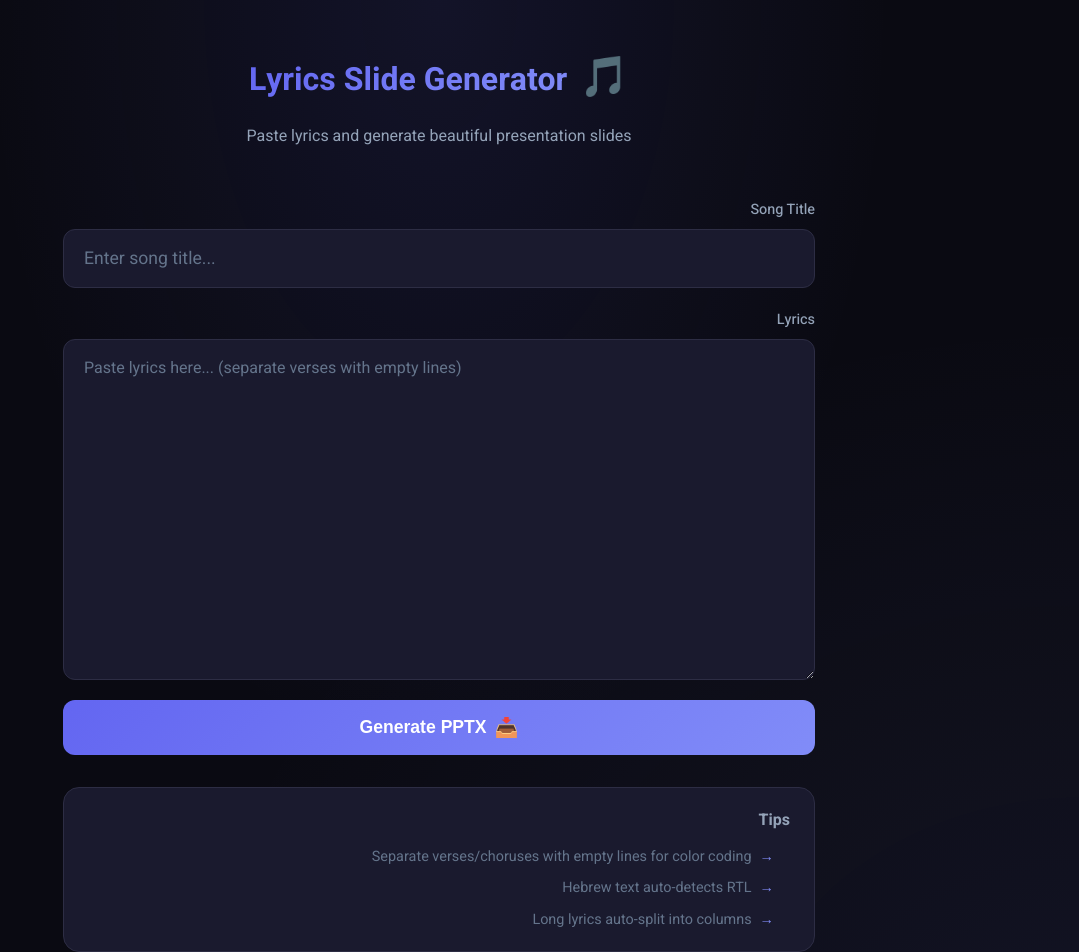
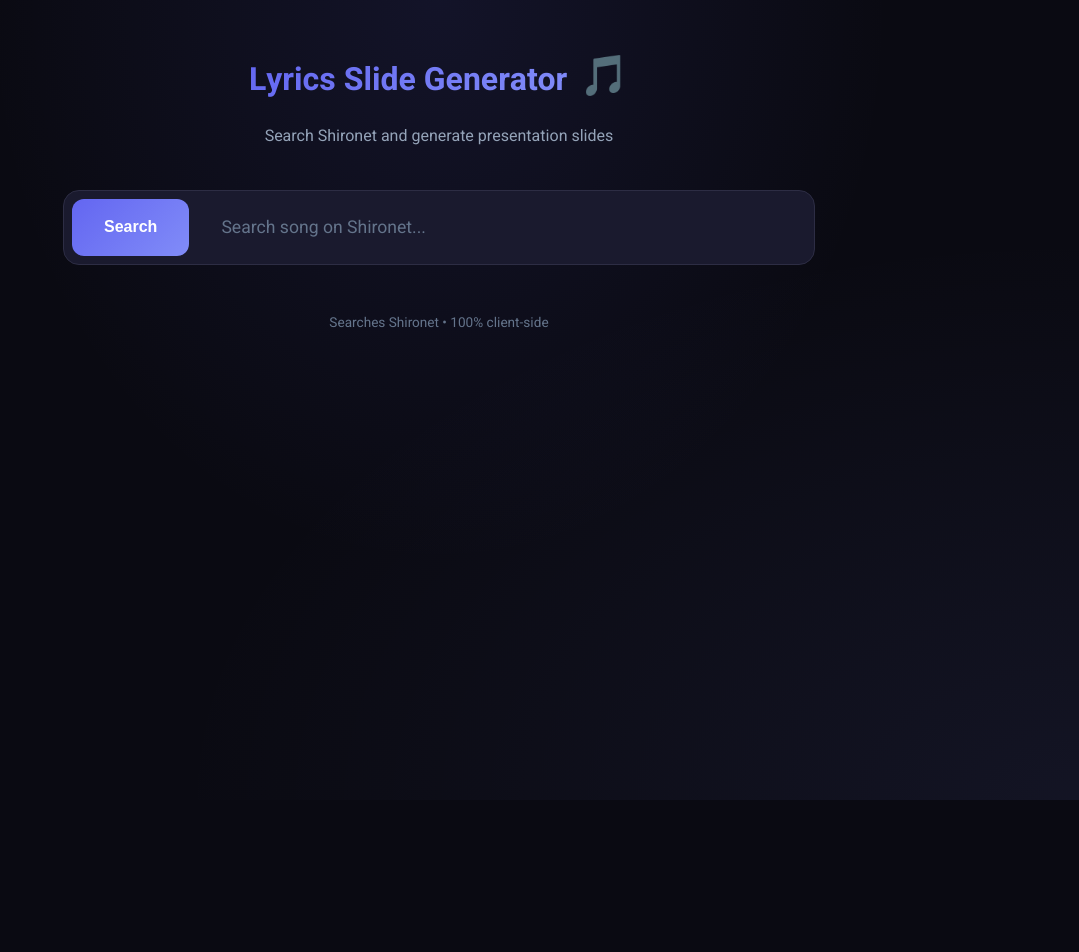
Before and after one commit to Yakirbe/slides-songs-shironet, a React (Vite) app in the folder webapp/frontend/: page / in a window 1280 px wide. Shown: the top 952 px of the page, without its empty margins (201-1280 px from the left). After the commit the page ends 800 px from the top, so only its background shows below. Built offline with nearby package versions, Linux system fonts and the light colour scheme.

Commit message:
Add Shironet search via CORS proxy - fully client-side

```diff
--- a/webapp/frontend/src/App.jsx
+++ b/webapp/frontend/src/App.jsx
@@ -1,5 +1,8 @@
 import { useState } from 'react'
 import pptxgen from 'pptxgenjs'
+
+// CORS proxy for fetching Shironet pages
+const CORS_PROXY = 'https://api.allorigins.win/raw?url='
 
 // Section colors (cycling through for verses/choruses)
 const SECTION_COLORS = [
@@ -48,14 +51,76 @@
   return { columns: 5, fontSize: 10 }
 }
 
+// Search Shironet for songs
+async function searchShironet(query) {
+  const searchUrl = `https://shironet.mako.co.il/search?q=${encodeURIComponent(query)}`
+
+  const response = await fetch(CORS_PROXY + encodeURIComponent(searchUrl))
+  if (!response.ok) throw new Error('Search failed')
+
+  const html = await response.text()
+  const parser = new DOMParser()
+  const doc = parser.parseFromString(html, 'text/html')
+
+  const results = []
+  const links = doc.querySelectorAll('a[href*="type=lyrics"]')
+
+  links.forEach(link => {
+    const href = link.getAttribute('href')
+    const text = link.textContent.trim()
+
+    if (href && text && href.includes('wrkid')) {
+      let title = text
+      let artist = ''
+
+      if (text.includes(' - ')) {
+        const parts = text.split(' - ')
+        title = parts[0].trim()
+        artist = parts[1]?.trim() || ''
+      }
+
+      const fullUrl = href.startsWith('/')
+        ? `https://shironet.mako.co.il${href}`
+        : href
+
+      // Avoid duplicates
+      if (!results.find(r => r.url === fullUrl)) {
+        results.push({ title, artist, url: fullUrl })
+      }
+    }
+  })
+
+  return results.slice(0, 10)
+}
+
+// Extract lyrics from Shironet page
+async function extractLyrics(url) {
+  const response = await fetch(CORS_PROXY + encodeURIComponent(url))
+  if (!response.ok) throw new Error('Failed to load page')
+
+  const html = await response.text()
+  const parser = new DOMParser()
+  const doc = parser.parseFromString(html, 'text/html')
+
+  // Get title
+  const titleElem = doc.querySelector('h1, .artist_song_name_txt')
+  const title = titleElem?.textContent?.trim() || ''
+
+  // Get lyrics
+  const lyricsElem = doc.querySelector('span.artist_lyrics_text')
+  const lyrics = lyricsElem?.textContent || ''
+
+  return { title, lyrics }
+}
+
+// Generate PPTX
 async function generatePptx(title, lyricsText) {
   const pptx = new pptxgen()
-  pptx.layout = 'LAYOUT_WIDE' // 13.33" x 7.5"
+  pptx.layout = 'LAYOUT_WIDE'
 
   const lines = lyricsText.split('\n')
   const isRtl = isHebrew(title) || isHebrew(lyricsText)
 
-  // Split into sections and assign colors
   const sections = splitIntoSections(lines)
   const coloredLines = []
 
@@ -72,10 +137,9 @@
   const layout = getOptimalLayout(coloredLines.length)
   const { columns, fontSize } = layout
 
-  // Create slide
   const slide = pptx.addSlide()
 
-  // Background image from Lorem Picsum
+  // Background image
   const seed = Math.abs(title.split('').reduce((a, c) => a + c.charCodeAt(0), 0)) % 1000
   slide.addImage({
     path: `https://picsum.photos/seed/${seed}/1920/1080`,
@@ -97,7 +161,6 @@
     cols.push(coloredLines.slice(i * linesPerCol, (i + 1) * linesPerCol))
   }
 
-  // Column dimensions
   const margin = 0.3
   const colGap = 0.2
   const contentTop = 0.75
@@ -105,11 +168,9 @@
   const availableWidth = 13.33 - (2 * margin)
   const colWidth = (availableWidth - (colGap * (columns - 1))) / columns
 
-  // Render columns
   for (let i = 0; i < cols.length; i++) {
     const colLines = cols[i]
 
-    // Calculate position (RTL: start from right)
     let left
     if (isRtl) {
       left = 13.33 - margin - colWidth - (i * (colWidth + colGap))
@@ -117,7 +178,6 @@
       left = margin + (i * (colWidth + colGap))
     }
 
-    // Background box
     slide.addShape('roundRect', {
       x: left - 0.1, y: contentTop - 0.05,
       w: colWidth + 0.2, h: contentHeight + 0.1,
@@ -125,7 +185,6 @@
       line: { color: '1E1E32', transparency: 100 }
     })
 
-    // Text content
     const textObjects = colLines.map(item => ({
       text: item.text + '\n',
       options: { color: item.color, fontSize, breakLine: true }
@@ -140,19 +199,64 @@
     })
   }
 
-  // Download
   await pptx.writeFile({ fileName: `${title.replace(/\s+/g, '_')}.pptx` })
 }
 
 function App() {
+  const [query, setQuery] = useState('')
+  const [results, setResults] = useState([])
+  const [selectedSong, setSelectedSong] = useState(null)
+  const [lyrics, setLyrics] = useState('')
   const [title, setTitle] = useState('')
-  const [lyrics, setLyrics] = useState('')
+  const [searching, setSearching] = useState(false)
+  const [loading, setLoading] = useState(null)
   const [generating, setGenerating] = useState(false)
   const [error, setError] = useState('')
 
+  const handleSearch = async (e) => {
+    e.preventDefault()
+    if (!query.trim()) return
+
+    setSearching(true)
+    setError('')
+    setResults([])
+    setSelectedSong(null)
+    setLyrics('')
+
+    try {
+      const searchResults = await searchShironet(query.trim())
+      setResults(searchResults)
+      if (searchResults.length === 0) {
+        setError('No results found')
+      }
+    } catch (err) {
+      setError('Search failed: ' + err.message)
+      console.error(err)
+    } finally {
+      setSearching(false)
+    }
+  }
+
+  const handleSelectSong = async (song) => {
+    setLoading(song.url)
+    setError('')
+
+    try {
+      const { title: extractedTitle, lyrics: extractedLyrics } = await extractLyrics(song.url)
+      setSelectedSong(song)
+      setTitle(extractedTitle || `${song.title} - ${song.artist}`)
+      setLyrics(extractedLyrics)
+    } catch (err) {
+      setError('Failed to load lyrics: ' + err.message)
+      console.error(err)
+    } finally {
+      setLoading(null)
+    }
+  }
+
   const handleGenerate = async () => {
     if (!title.trim() || !lyrics.trim()) {
-      setError('Please enter both title and lyrics')
+      setError('No lyrics loaded')
       return
     }
 
@@ -162,7 +266,7 @@
     try {
       await generatePptx(title.trim(), lyrics.trim())
     } catch (err) {
-      setError('Failed to generate PPTX: ' + err.message)
+      setError('Failed to generate: ' + err.message)
       console.error(err)
     } finally {
       setGenerating(false)
@@ -177,33 +281,71 @@
             <span className="logo-icon">🎵</span>
             <h1>Lyrics Slide Generator</h1>
           </div>
-          <p className="subtitle">Paste lyrics and generate beautiful presentation slides</p>
+          <p className="subtitle">Search Shironet and generate presentation slides</p>
         </header>
 
-        <div className="form">
-          <div className="input-group">
-            <label>Song Title</label>
+        <form onSubmit={handleSearch} className="search-form">
+          <div className="search-box">
             <input
               type="text"
-              value={title}
-              onChange={(e) => setTitle(e.target.value)}
-              placeholder="Enter song title..."
-              className="text-input"
+              value={query}
+              onChange={(e) => setQuery(e.target.value)}
+              placeholder="Search song on Shironet..."
+              className="search-input"
               dir="auto"
             />
+            <button type="submit" className="search-button" disabled={searching}>
+              {searching ? <span className="spinner"></span> : 'Search'}
+            </button>
+          </div>
+        </form>
+
+        {error && <div className="error-message">{error}</div>}
+
+        {results.length > 0 && !selectedSong && (
+          <div className="results">
+            <h2 className="results-title">Search Results</h2>
+            <div className="results-list">
+              {results.map((song, i) => (
+                <div
+                  key={i}
+                  className="result-card"
+                  onClick={() => handleSelectSong(song)}
+                >
+                  <div className="result-info">
+                    <h3 className="result-title">{song.title}</h3>
+                    <p className="result-artist">{song.artist}</p>
+                  </div>
+                  {loading === song.url ? (
+                    <span className="spinner small"></span>
+                  ) : (
+                    <span className="arrow">←</span>
+                  )}
+                </div>
+              ))}
+            </div>
+          </div>
+        )}
+
+        {selectedSong && lyrics && (
+          <div className="editor">
+            <div className="editor-header">
+              <h2>{title}</h2>
+              <button
+                className="back-button"
+                onClick={() => { setSelectedSong(null); setLyrics(''); }}
+              >
+                ← Back to results
+              </button>
             </div>
 
-          <div className="input-group">
-            <label>Lyrics</label>
             <textarea
               value={lyrics}
               onChange={(e) => setLyrics(e.target.value)}
-              placeholder="Paste lyrics here... (separate verses with empty lines)"
               className="lyrics-input"
               dir="auto"
-              rows={12}
+              rows={15}
             />
-          </div>
 
             <button
               onClick={handleGenerate}
@@ -223,24 +365,10 @@
               )}
             </button>
           </div>
-
-        {error && (
-          <div className="error-message">
-            {error}
-          </div>
         )}
 
-        <div className="tips">
-          <h3>Tips</h3>
-          <ul>
-            <li>Separate verses/choruses with empty lines for color coding</li>
-            <li>Hebrew text auto-detects RTL</li>
-            <li>Long lyrics auto-split into columns</li>
-          </ul>
-        </div>
-
         <footer className="footer">
-          <p>100% client-side • No data sent to servers</p>
+          <p>Searches Shironet • 100% client-side</p>
         </footer>
       </div>
     </div>
--- a/webapp/frontend/src/index.css
+++ b/webapp/frontend/src/index.css
@@ -44,7 +44,7 @@
 /* Header */
 .header {
   text-align: center;
-  margin-bottom: 3rem;
+  margin-bottom: 2.5rem;
 }
 
 .logo {
@@ -79,69 +79,68 @@
   font-size: 1rem;
 }
 
-/* Form */
-.form {
-  display: flex;
-  flex-direction: column;
-  gap: 1.25rem;
+/* Search Form */
+.search-form {
   margin-bottom: 2rem;
 }
 
-.input-group {
+.search-box {
   display: flex;
-  flex-direction: column;
-  gap: 0.5rem;
+  gap: 0.75rem;
+  background: var(--bg-card);
+  padding: 0.5rem;
+  border-radius: 1rem;
+  border: 1px solid var(--border-color);
+  transition: all 0.3s ease;
 }
 
-.input-group label {
-  font-size: 0.9rem;
-  font-weight: 500;
-  color: var(--text-secondary);
+.search-box:focus-within {
+  border-color: var(--accent-primary);
+  box-shadow: 0 0 0 3px var(--accent-glow);
 }
 
-.text-input {
-  background: var(--bg-card);
-  border: 1px solid var(--border-color);
-  border-radius: 0.75rem;
+.search-input {
+  flex: 1;
+  background: transparent;
+  border: none;
   padding: 1rem 1.25rem;
   font-size: 1.1rem;
   color: var(--text-primary);
   font-family: inherit;
-  transition: all 0.3s ease;
 }
 
-.text-input:focus {
-  outline: none;
-  border-color: var(--accent-primary);
-  box-shadow: 0 0 0 3px var(--accent-glow);
-}
-
-.text-input::placeholder {
+.search-input::placeholder {
   color: var(--text-muted);
 }
 
-.lyrics-input {
-  background: var(--bg-card);
-  border: 1px solid var(--border-color);
-  border-radius: 0.75rem;
-  padding: 1rem 1.25rem;
-  font-size: 1rem;
-  color: var(--text-primary);
-  font-family: inherit;
-  resize: vertical;
-  min-height: 200px;
-  line-height: 1.6;
-  transition: all 0.3s ease;
+.search-input:focus {
+  outline: none;
 }
 
-.lyrics-input:focus {
-  outline: none;
-  border-color: var(--accent-primary);
-  box-shadow: 0 0 0 3px var(--accent-glow);
+.search-button {
+  background: linear-gradient(135deg, var(--accent-primary), var(--accent-secondary));
+  color: white;
+  border: none;
+  padding: 1rem 2rem;
+  border-radius: 0.75rem;
+  font-size: 1rem;
+  font-weight: 600;
+  cursor: pointer;
+  transition: all 0.3s ease;
+  display: flex;
+  align-items: center;
+  justify-content: center;
+  min-width: 100px;
 }
 
-.lyrics-input::placeholder {
-  color: var(--text-muted);
+.search-button:hover:not(:disabled) {
+  transform: translateY(-2px);
+  box-shadow: 0 8px 20px var(--accent-glow);
+}
+
+.search-button:disabled {
+  opacity: 0.7;
+  cursor: not-allowed;
 }
 
 /* Spinner */
@@ -149,7 +148,7 @@
   width: 20px;
   height: 20px;
   border: 2px solid transparent;
-  border-top-color: white;
+  border-top-color: currentColor;
   border-radius: 50%;
   animation: spin 0.8s linear infinite;
 }
@@ -163,8 +162,141 @@
   to { transform: rotate(360deg); }
 }
 
+/* Error */
+.error-message {
+  background: rgba(248, 113, 113, 0.1);
+  border: 1px solid rgba(248, 113, 113, 0.3);
+  color: var(--error);
+  padding: 1rem 1.5rem;
+  border-radius: 0.75rem;
+  margin-bottom: 1.5rem;
+  text-align: center;
+}
+
+/* Results */
+.results {
+  animation: fadeIn 0.4s ease;
+}
+
+@keyframes fadeIn {
+  from { opacity: 0; transform: translateY(10px); }
+  to { opacity: 1; transform: translateY(0); }
+}
+
+.results-title {
+  font-size: 1.1rem;
+  font-weight: 600;
+  margin-bottom: 1rem;
+  color: var(--text-secondary);
+}
+
+.results-list {
+  display: flex;
+  flex-direction: column;
+  gap: 0.75rem;
+}
+
+.result-card {
+  background: var(--bg-card);
+  border: 1px solid var(--border-color);
+  border-radius: 0.75rem;
+  padding: 1rem 1.25rem;
+  display: flex;
+  align-items: center;
+  justify-content: space-between;
+  gap: 1rem;
+  cursor: pointer;
+  transition: all 0.2s ease;
+}
+
+.result-card:hover {
+  border-color: var(--accent-primary);
+  background: var(--bg-secondary);
+}
+
+.result-info {
+  flex: 1;
+  min-width: 0;
+}
+
+.result-title {
+  font-size: 1rem;
+  font-weight: 600;
+  color: var(--text-primary);
+  margin-bottom: 0.15rem;
+}
+
+.result-artist {
+  font-size: 0.85rem;
+  color: var(--text-muted);
+}
+
+.arrow {
+  color: var(--accent-secondary);
+  font-size: 1.2rem;
+}
+
+/* Editor */
+.editor {
+  animation: fadeIn 0.4s ease;
+}
+
+.editor-header {
+  display: flex;
+  align-items: center;
+  justify-content: space-between;
+  gap: 1rem;
+  margin-bottom: 1rem;
+  flex-wrap: wrap;
+}
+
+.editor-header h2 {
+  font-size: 1.25rem;
+  font-weight: 600;
+  color: var(--text-primary);
+}
+
+.back-button {
+  background: transparent;
+  border: 1px solid var(--border-color);
+  color: var(--text-secondary);
+  padding: 0.5rem 1rem;
+  border-radius: 0.5rem;
+  font-size: 0.85rem;
+  cursor: pointer;
+  transition: all 0.2s ease;
+}
+
+.back-button:hover {
+  border-color: var(--accent-primary);
+  color: var(--text-primary);
+}
+
+.lyrics-input {
+  width: 100%;
+  background: var(--bg-card);
+  border: 1px solid var(--border-color);
+  border-radius: 0.75rem;
+  padding: 1rem 1.25rem;
+  font-size: 1rem;
+  color: var(--text-primary);
+  font-family: inherit;
+  resize: vertical;
+  min-height: 300px;
+  line-height: 1.7;
+  margin-bottom: 1rem;
+  transition: all 0.3s ease;
+}
+
+.lyrics-input:focus {
+  outline: none;
+  border-color: var(--accent-primary);
+  box-shadow: 0 0 0 3px var(--accent-glow);
+}
+
 /* Generate Button */
 .generate-button {
+  width: 100%;
   background: linear-gradient(135deg, var(--accent-primary), var(--accent-secondary));
   color: white;
   border: none;
@@ -194,55 +326,9 @@
   font-size: 1.2rem;
 }
 
-/* Error */
-.error-message {
-  background: rgba(248, 113, 113, 0.1);
-  border: 1px solid rgba(248, 113, 113, 0.3);
-  color: var(--error);
-  padding: 1rem 1.5rem;
-  border-radius: 0.75rem;
-  margin-bottom: 2rem;
-  text-align: center;
-}
-
-/* Tips */
-.tips {
-  background: var(--bg-card);
-  border: 1px solid var(--border-color);
-  border-radius: 1rem;
-  padding: 1.25rem 1.5rem;
-  margin-top: 2rem;
-}
-
-.tips h3 {
-  font-size: 1rem;
-  font-weight: 600;
-  color: var(--text-secondary);
-  margin-bottom: 0.75rem;
-}
-
-.tips ul {
-  list-style: none;
-  display: flex;
-  flex-direction: column;
-  gap: 0.5rem;
-}
-
-.tips li {
-  color: var(--text-muted);
-  font-size: 0.9rem;
-  padding-right: 1rem;
-}
-
-.tips li::before {
-  content: "→";
-  margin-left: 0.5rem;
-  color: var(--accent-secondary);
-}
-
 /* Footer */
 .footer {
-  margin-top: 4rem;
+  margin-top: 3rem;
   text-align: center;
   color: var(--text-muted);
   font-size: 0.85rem;
@@ -266,13 +352,8 @@
     width: 100%;
   }
 
-  .result-card {
+  .editor-header {
     flex-direction: column;
-    align-items: stretch;
-    text-align: center;
-  }
-
-  .generate-button {
-    justify-content: center;
+    align-items: flex-start;
   }
 }
```
Also changed, not shown: 1 other file (tests, documents, lock files or other folders). Lines whose indentation alone changed are shown as unchanged.
